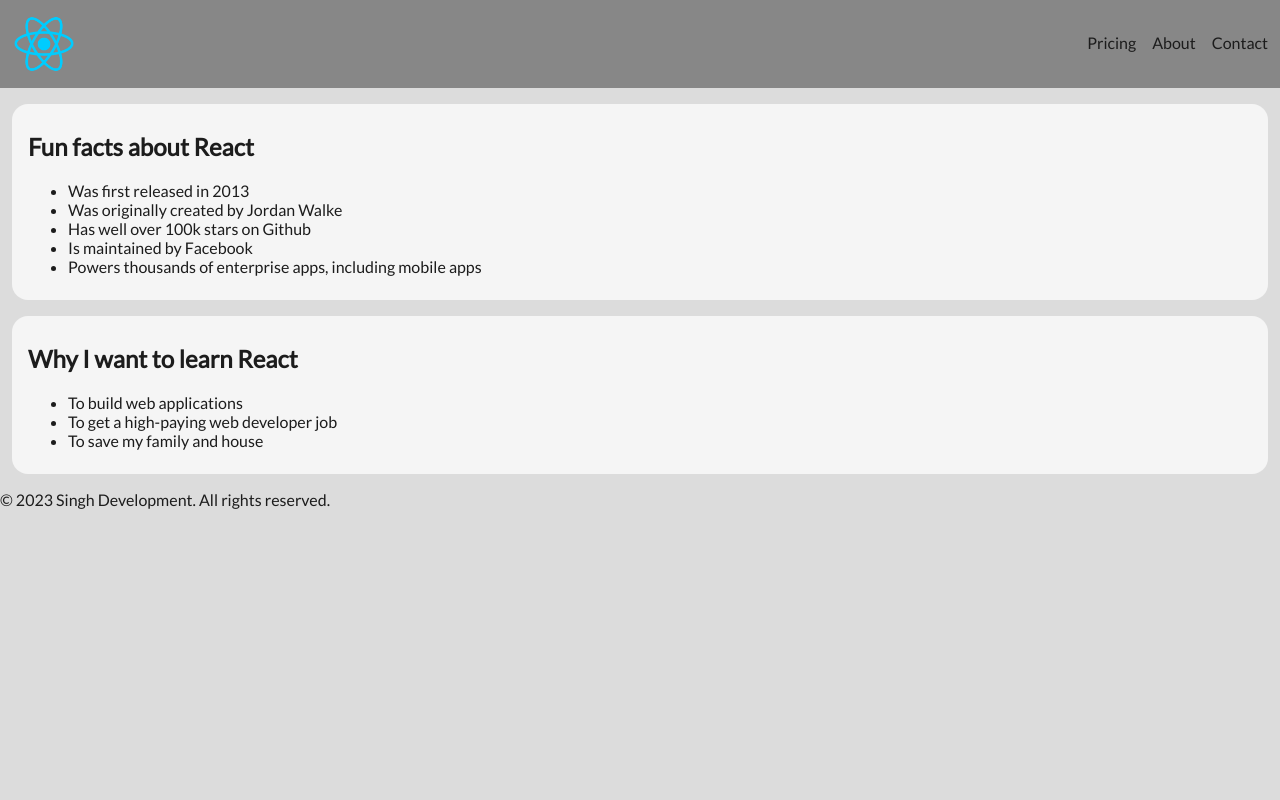
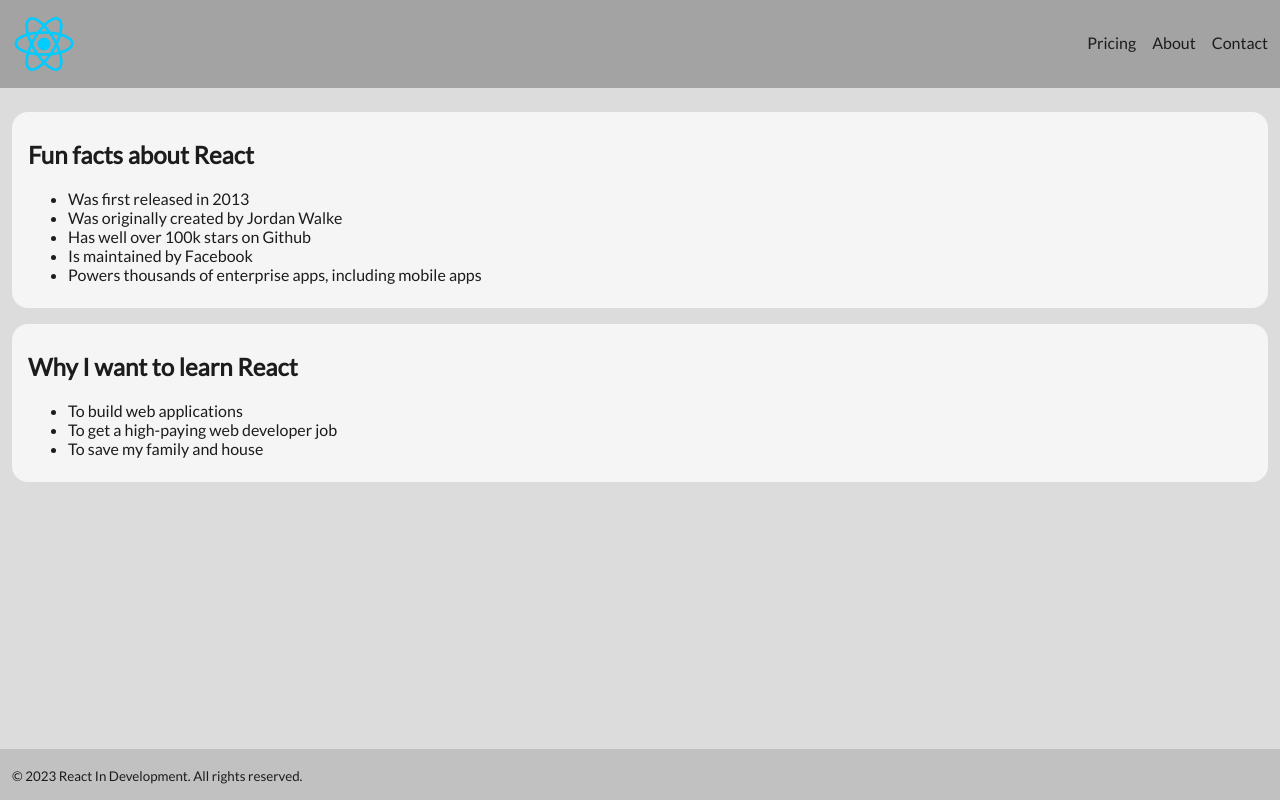
Before and after one commit to vishalicious213/react-info-site, a plain HTML site: page index.html in a window 1280 px wide. Drawn offline with nearby package versions, Linux system fonts and the light colour scheme.

Commit message:
styling: styled footer

```diff
--- a/index.css
+++ b/index.css
@@ -4,17 +4,15 @@
 
 html, body {
     margin: 0;
-    /* padding: .75rem; */
     font-family: 'Lato', sans-serif;
     color: #1c1c1c;
     background-color: gainsboro;
-    /* background: rgb(2,0,36); */
-    /* background: linear-gradient(90deg, rgba(2,0,36,1) 0%, rgba(9,98,121,1) 0%, rgba(0,182,255,1) 72%); */
 }
 
 header {
-    background-color: #878787;
+    background-color: #A3A3A3;
     padding: .75rem;
+    margin-bottom: 1.5rem;
 }
 
 nav {
@@ -34,7 +32,7 @@ nav {
 }
 
 .nav-items li {
-    border-bottom: 2px solid #878787;
+    border-bottom: 2px solid #A3A3A3;
     line-height: 1.5rem;
 }
 
@@ -48,3 +46,11 @@ section {
     margin: 1rem .75rem;
     border-radius: 1rem;
 }
+
+footer {
+    padding: 1rem .75rem;
+    position: absolute;
+    bottom: 0;
+    background-color: #C1C1C1;
+    width: 100%;
+}
--- a/index.js
+++ b/index.js
@@ -45,7 +45,9 @@ function LearnReact() {
 
 function Footer() {
     return (
-        <footer>© 2023 Singh Development. All rights reserved.</footer>
+        <footer>
+            <small>© 2023 React In Development. All rights reserved.</small>
+        </footer>
     )
 }
 
```
